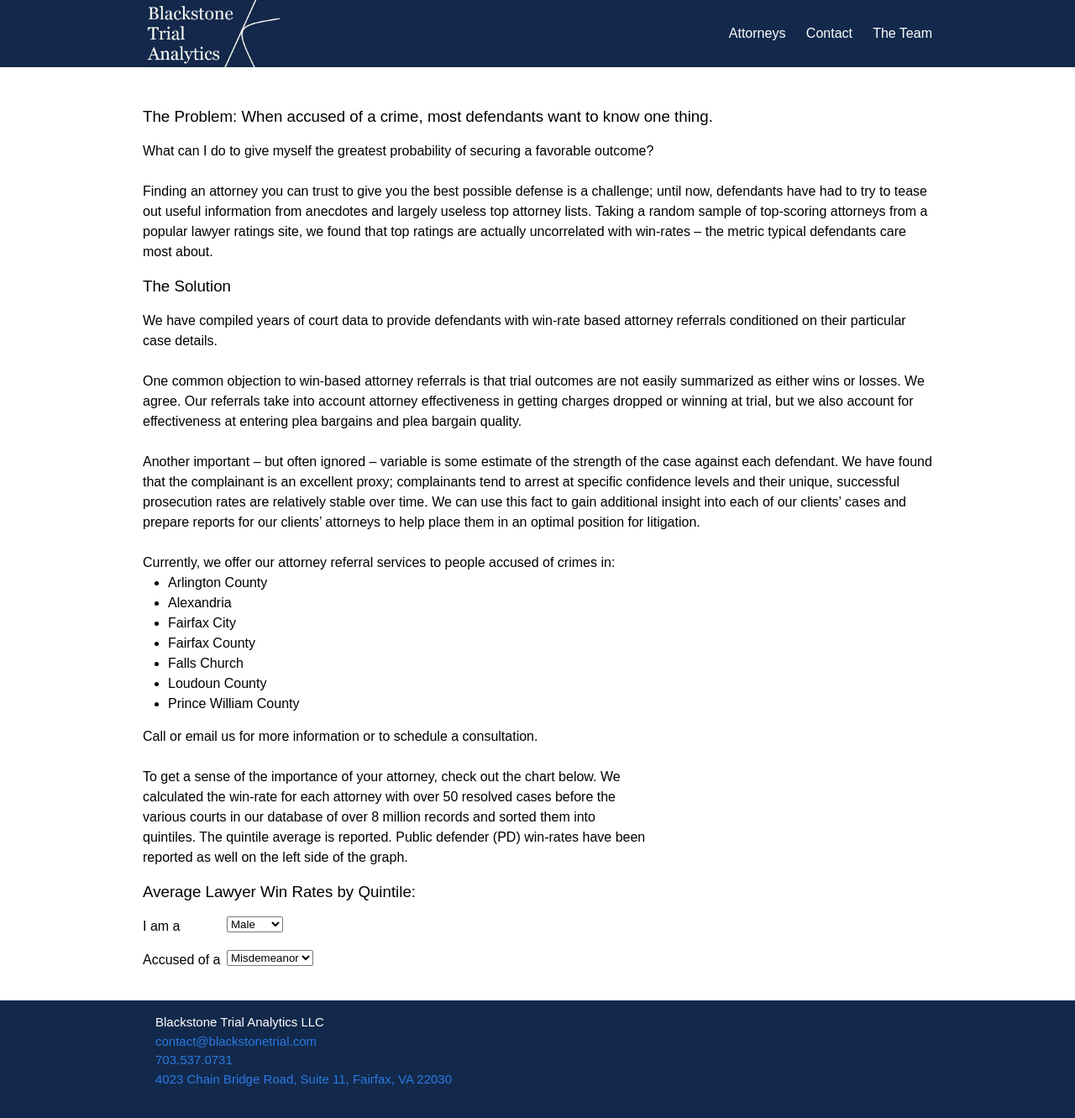
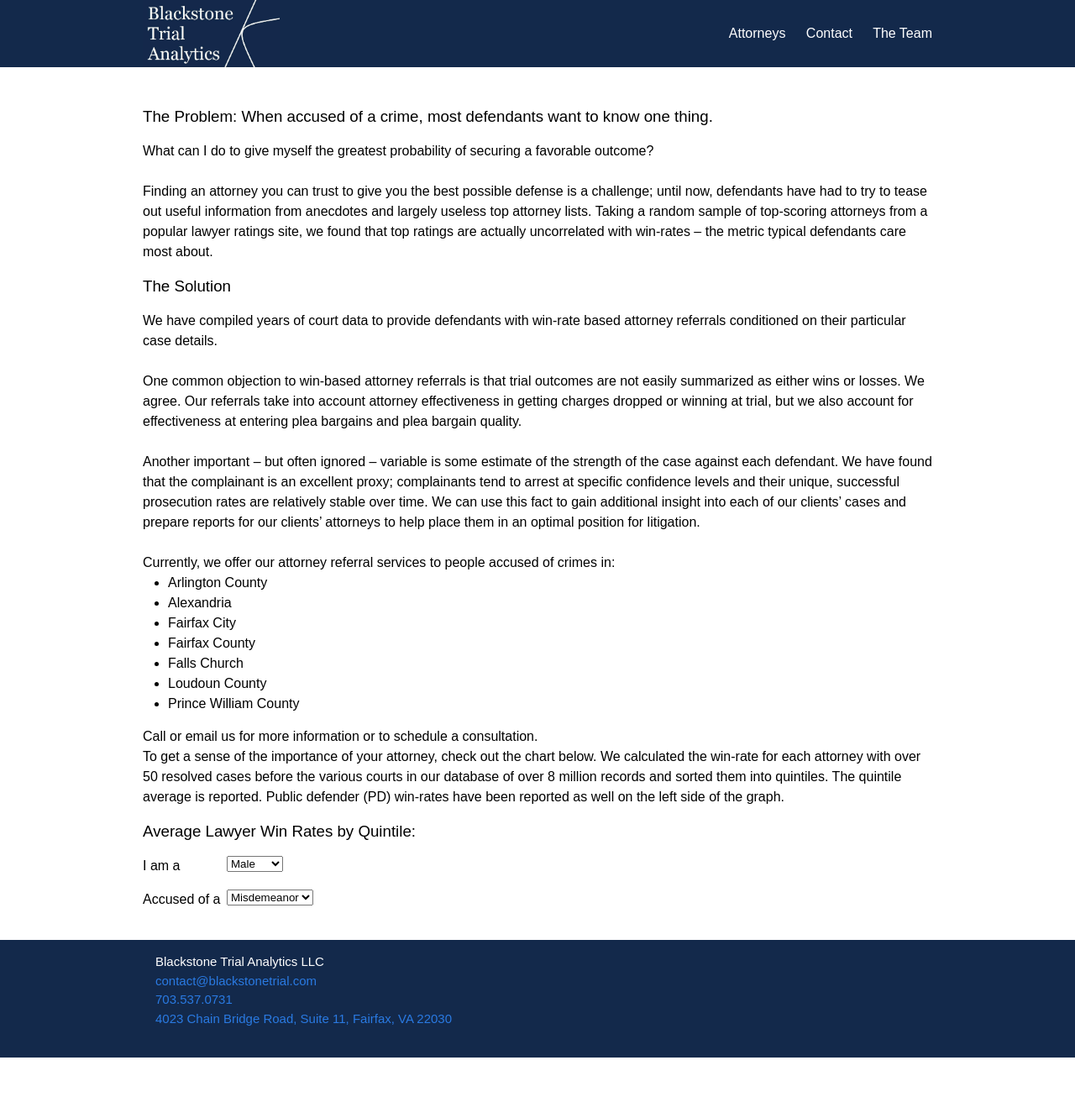
Before and after one commit to BlackstoneTrialAnalytics/BlackstoneTrialAnalytics.github.io, a Jekyll site: the page built from index.html, in a window 1280 px wide. Shown: the whole page at 84% size. Built offline with Jekyll 4.4.1, drawn with Linux system fonts in a browser that asks for light colours; after the commit the page ends 1259 px from its top, so only the background shows below that.

Commit message:
Fixed text alignment on home page.

```diff
--- a/index.html
+++ b/index.html
@@ -34,12 +34,12 @@ layout: default
             </ul>
 
             Call or email us for more information or to schedule a consultation.
+			<br/>
+			To get a sense of the importance of your attorney, check out the chart below. We calculated the win-rate for each attorney with over 50 resolved cases before the various courts in our database of over 8 million records and sorted them into quintiles. The quintile average is reported. Public defender (PD) win-rates have been reported as well on the left side of the graph.
         </div>
     </div>
 
-    <div style="float:left; max-width:600px;">
-	<br/>To get a sense of the importance of your attorney, check out the chart below. We calculated the win-rate for each attorney with over 50 resolved cases before the various courts in our database of over 8 million records and sorted them into quintiles. The quintile average is reported. Public defender (PD) win-rates have been reported as well on the left side of the graph.
-
+    <div style="float:left; width:100%; max-width:600px;">
         <h3>Average Lawyer Win Rates by Quintile:</h3>
 	    <div style="width:100%; height:40px;">
 		    <div style="width:35%; max-width:100px; float:left;">
```
